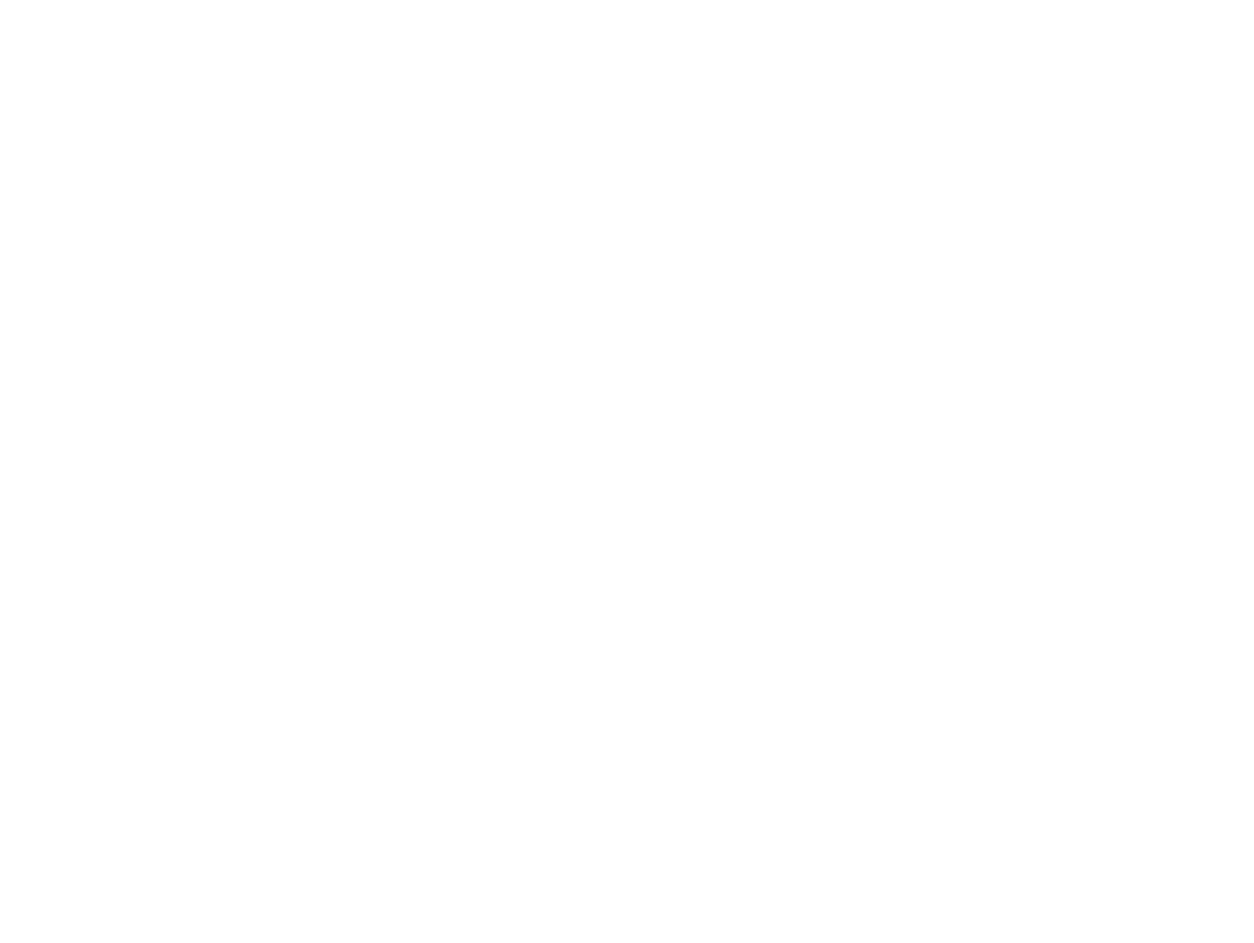
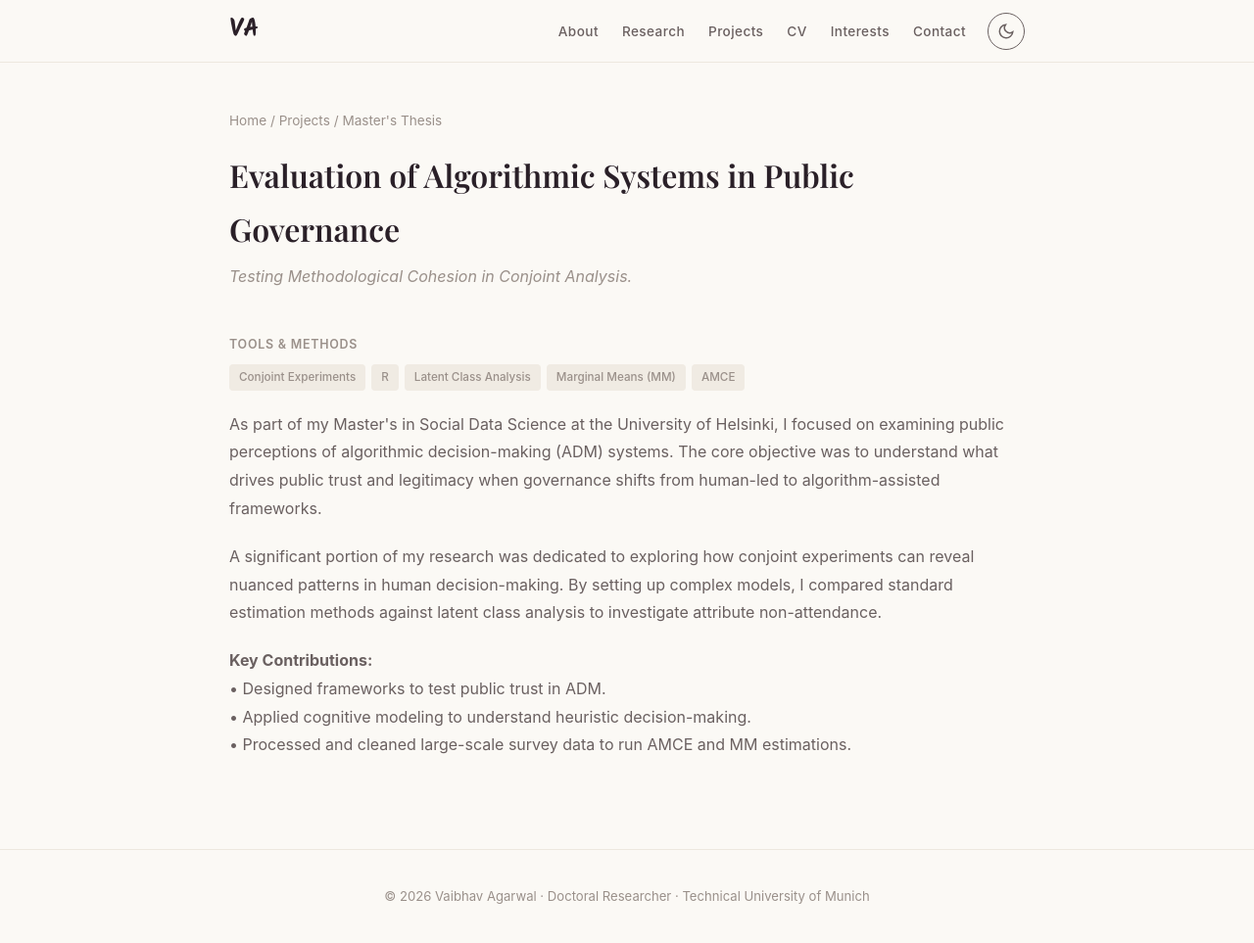
Before and after one commit to econvaibhav/econvaibhav.github.io, a plain HTML site: page project-thesis.html in a window 1280 px wide. Shown: the whole page at 98% size. Before the commit the page ends 800 px from the top, so only its background shows below. Drawn offline with nearby package versions, Linux system fonts and the light colour scheme; a web font is replaced by a local one.

Commit message:
making into mulitple pages instead of one long page :6

```diff
--- a/project-thesis.html
+++ b/project-thesis.html
@@ -0,0 +1,88 @@
+<!DOCTYPE html>
+<html lang="en" data-theme="light">
+<head>
+    <meta charset="UTF-8">
+    <meta name="viewport" content="width=device-width, initial-scale=1.0">
+    <title>Master's Thesis | Vaibhav Agarwal</title>
+    <link rel="icon" href="favicon.png" type="image/png">
+
+    <link rel="preconnect" href="https://fonts.googleapis.com">
+    <link rel="preconnect" href="https://fonts.gstatic.com" crossorigin>
+    <link href="https://fonts.googleapis.com/css2?family=Playfair+Display:ital,wght@0,400;0,500;0,600;0,700;1,400;1,500&display=swap" rel="stylesheet">
+    <link href="https://fonts.googleapis.com/css2?family=Kalam:wght@700&display=swap" rel="stylesheet">
+    <link rel="stylesheet" href="style.css">
+</head>
+<body>
+
+    <nav>
+        <div class="nav-inner">
+            <a href="index.html" class="nav-name">VA</a>
+            <div class="nav-right">
+                <button class="nav-toggle" onclick="document.querySelector('.nav-links').classList.toggle('active')" aria-label="Toggle menu">
+                    <span></span><span></span><span></span>
+                </button>
+                <ul class="nav-links">
+                    <li><a href="index.html">About</a></li>
+                    <li><a href="research.html">Research</a></li>
+                    <li><a href="projects.html" class="active">Projects</a></li>
+                    <li><a href="cv.html">CV</a></li>
+                    <li><a href="interests.html">Interests</a></li>
+                    <li><a href="contact.html">Contact</a></li>
+                </ul>
+                <button class="theme-toggle" onclick="toggleTheme()" aria-label="Toggle dark mode">
+                    <svg class="sun" width="18" height="18" viewBox="0 0 24 24" fill="none" stroke="currentColor" stroke-width="2"><circle cx="12" cy="12" r="5"/><path d="M12 1v2M12 21v2M4.22 4.22l1.42 1.42M18.36 18.36l1.42 1.42M1 12h2M21 12h2M4.22 19.78l1.42-1.42M18.36 5.64l1.42-1.42"/></svg>
+                    <svg class="moon" width="18" height="18" viewBox="0 0 24 24" fill="none" stroke="currentColor" stroke-width="2"><path d="M21 12.79A9 9 0 1111.21 3 7 7 0 0021 12.79z"/></svg>
+                </button>
+            </div>
+        </div>
+    </nav>
+
+    <main>
+        <div class="subpage-header">
+            <div class="breadcrumb">
+                <a href="index.html">Home</a> / <a href="projects.html">Projects</a> / Master's Thesis
+            </div>
+            <h1>Evaluation of Algorithmic Systems in Public Governance</h1>
+            <p class="subpage-quote">Testing Methodological Cohesion in Conjoint Analysis.</p>
+        </div>
+
+        <div class="subpage-body">
+
+            <div class="method-groups">
+                <div class="method-group">
+                    <div class="method-group-title">Tools & Methods</div>
+                    <div class="project-tools">
+                        <span>Conjoint Experiments</span>
+                        <span>R</span>
+                        <span>Latent Class Analysis</span>
+                        <span>Marginal Means (MM)</span>
+                        <span>AMCE</span>
+                    </div>
+                </div>
+            </div>
+
+            <p>
+                As part of my Master's in Social Data Science at the University of Helsinki, I focused on examining public perceptions of algorithmic decision-making (ADM) systems. The core objective was to understand what drives public trust and legitimacy when governance shifts from human-led to algorithm-assisted frameworks.
+            </p>
+
+            <p>
+                A significant portion of my research was dedicated to exploring how conjoint experiments can reveal nuanced patterns in human decision-making. By setting up complex models, I compared standard estimation methods against latent class analysis to investigate attribute non-attendance.
+            </p>
+
+            <p>
+                <strong>Key Contributions:</strong><br>
+                • Designed frameworks to test public trust in ADM.<br>
+                • Applied cognitive modeling to understand heuristic decision-making.<br>
+                • Processed and cleaned large-scale survey data to run AMCE and MM estimations.
+            </p>
+
+        </div>
+    </main>
+
+    <footer>
+        <p>&copy; 2026 Vaibhav Agarwal · Doctoral Researcher · <a href="https://www.tum.de/" target="_blank">Technical University of Munich</a></p>
+    </footer>
+
+    <script src="script.js"></script>
+</body>
+</html>
```
Also changed, not shown: projects.html (+14 -7 lines).
